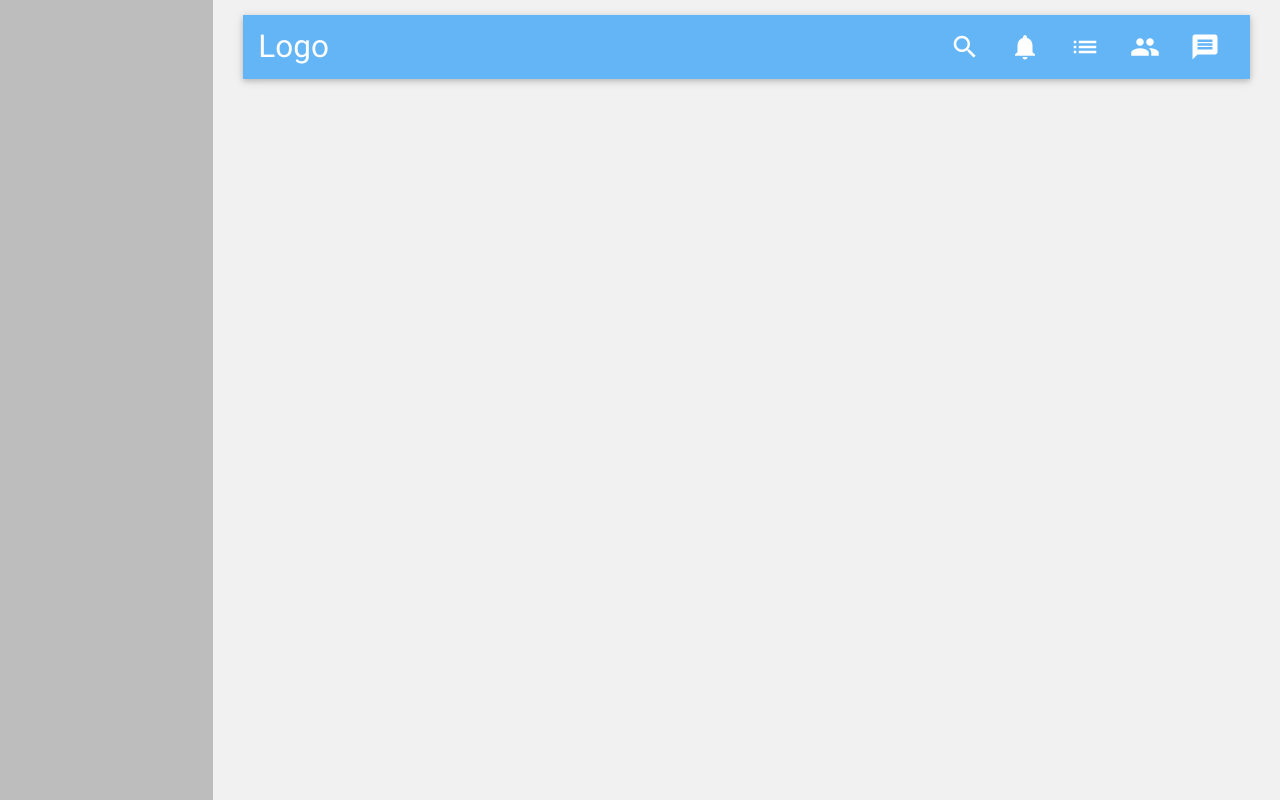
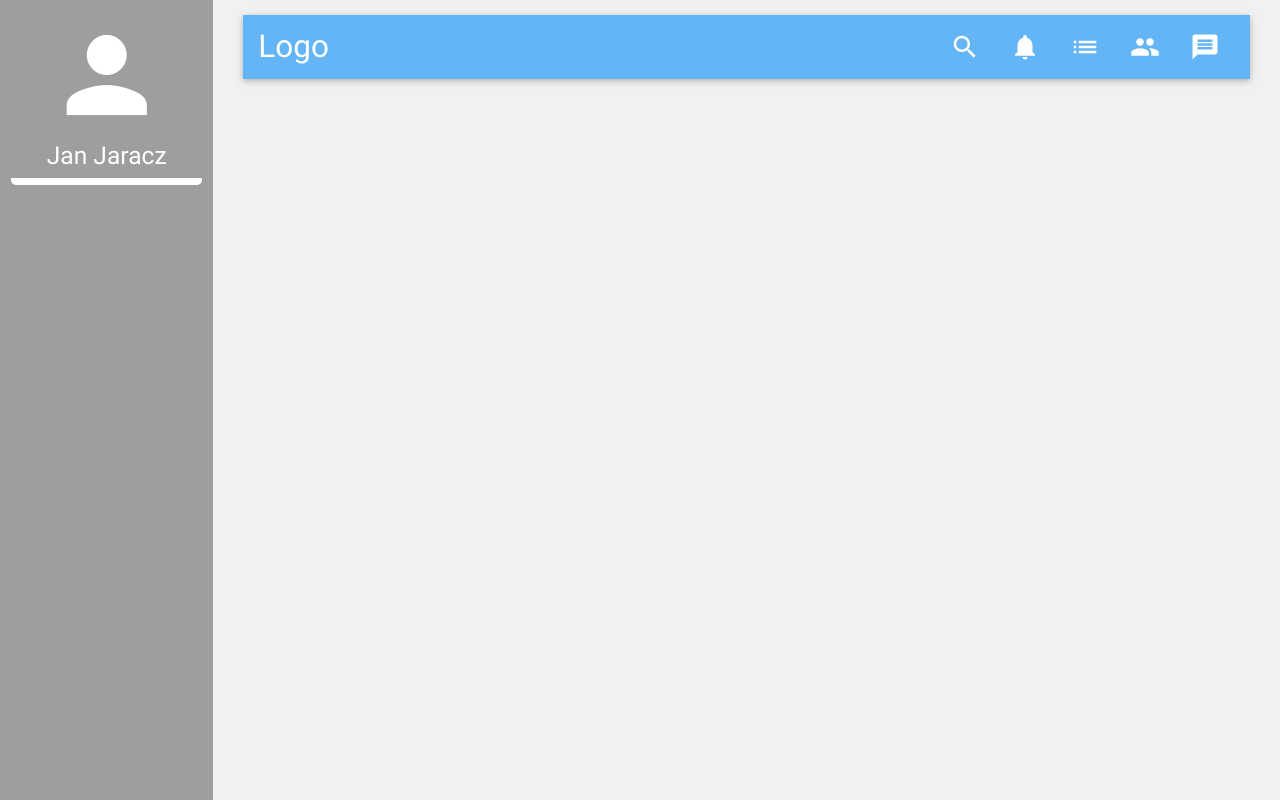
Before and after one commit to jjaracz/Carent-24, a PHP site: page /dashboard.html in a window 1280 px wide. Run offline with PHP 8.4, Linux system fonts and the light colour scheme.

Commit message:
Changes in dashboard

```diff
--- a/css/dashboard.css
+++ b/css/dashboard.css
@@ -10,6 +10,9 @@ html{
 	height: 100%;
 	background-color: #F1F1F1;
 }
+body > .row{
+	margin-bottom: 0;
+}
 
 /*------SIDEBAR------*/
 
@@ -17,7 +20,20 @@ html{
 	width: 100%;
 	height: 100%;
 	padding-left: 0;
-	background-color: ;
+	color: white;
+}
+.sidebar header{
+	width: 100%;
+	text-align: center;
+	margin-top: 1rem;
+	border-bottom: 0.5rem solid white;
+	border-radius: 5px;
+}
+.sidebar h5{
+	margin-top: 0;
+}
+.sidebar .img i{
+	font-size: 8rem;
 }
 
 /*------MAIN-CONTENT------*/
--- a/dashboard.html
+++ b/dashboard.html
@@ -9,10 +9,10 @@
 </head>
 	<body>
 		<div class="row main-container">
-			<div class="col s2 sidebar grey lighten-1">
+			<div class="col s2 sidebar grey ">
 				<header>
-					<img src="">
-					<img src="">
+					<div class="img"><i class="material-icons">person</i></div>
+					<h5>Jan Jaracz</h5>
 				</header>
 			</div>
 			<div class="col s10 main-content">
```
